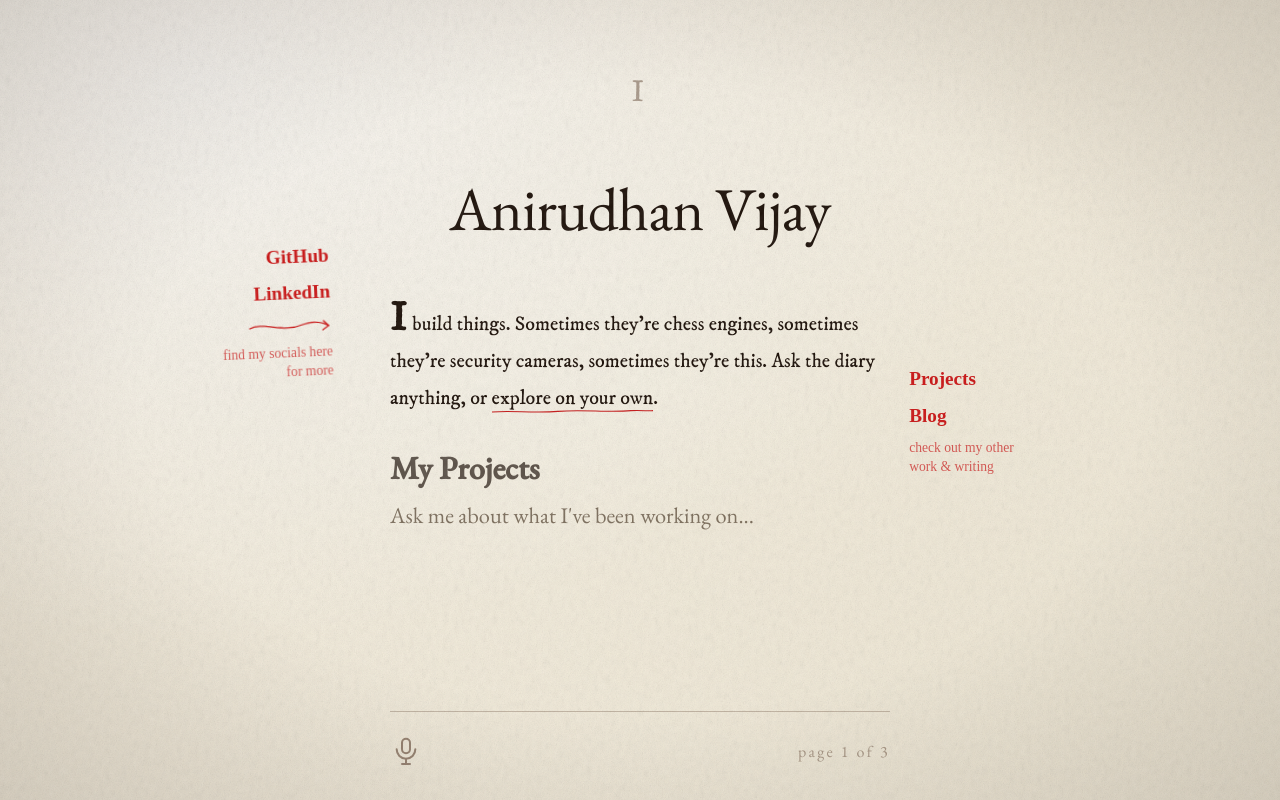
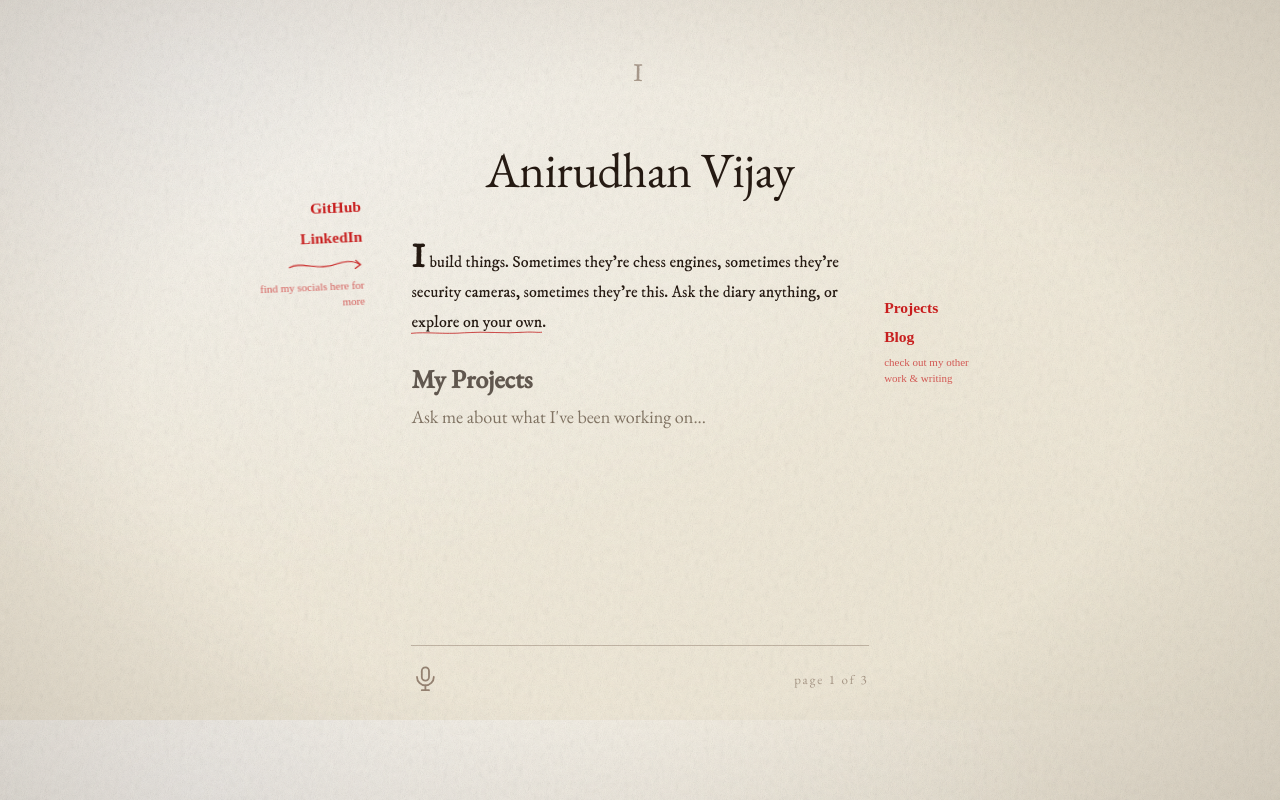
Before and after one commit to anirudhan25/portfolio, a SvelteKit app: page / in a window 1280 px wide. Built offline with nearby package versions, Linux system fonts and the light colour scheme; a web font is replaced by a local one.

Commit message:
fix: scaling zoom issue html

```diff
--- a/src/app.css
+++ b/src/app.css
@@ -33,13 +33,19 @@
 	}
 
 		html {
-		/* Set to 100% to ensure 1:1 scaling */
-		font-size: 100%;
+			/* 1. The literal browser zoom override (Works perfectly in Chrome/Safari on Mac) */
+			zoom: 0.9 !important;
+
+			/* 2. The Firefox fallback (Firefox doesn't support 'zoom', so we scale the root REM base down instead) */
+			font-size: 90% !important;
+
+			/* Your existing gradients */
 			background:
 				radial-gradient(ellipse at 15% 10%, #faf7f2 0%, transparent 55%),
 				radial-gradient(ellipse at 85% 85%, #f0e8d4 0%, transparent 55%),
 				radial-gradient(ellipse at 50% 50%, #f8f2e2 0%, transparent 80%),
-			#f2ead8;
+				#f2ead8 !important;
+
 			min-height: 100vh;
 			overflow-x: hidden;
 		}
```
Lines whose indentation alone changed are shown as unchanged.
